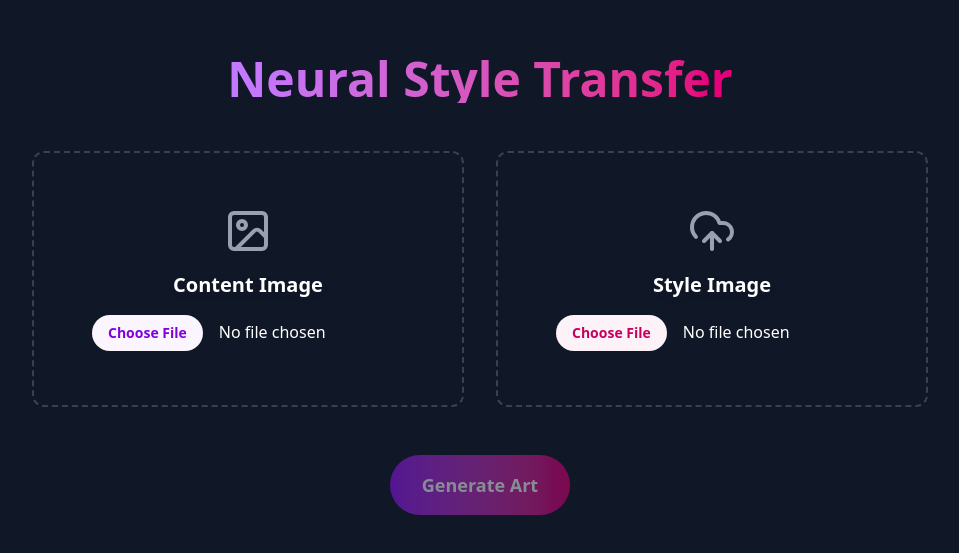
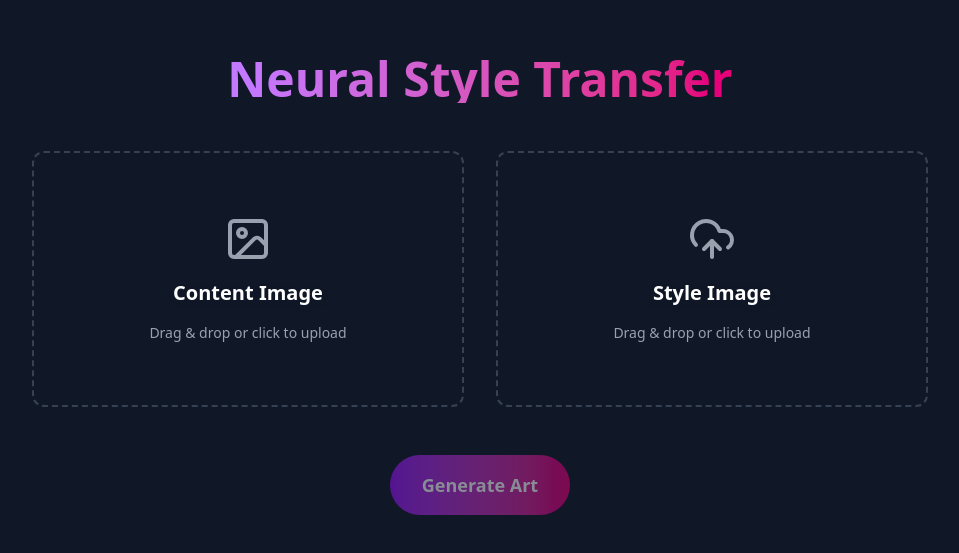
Before and after one commit to Kevo-03/Neural-Style-Transfer, a Next.js app in the folder frontend/: page / in a window 1280 px wide. Shown: the part 115-668 px from the top of the page, without its empty margins (160-1119 px from the left). Built offline with nearby package versions, Linux system fonts and the light colour scheme; no server answers.

Commit message:
drag and drop

```diff
--- a/frontend/src/app/page.tsx
+++ b/frontend/src/app/page.tsx
@@ -15,6 +15,9 @@ export default function Home() {
   const [isUploading, setIsUploading] = useState(false);
   const [status, setStatus] = useState<string>("IDLE"); // IDLE, UPLOADING, PROCESSING, COMPLETED, FAILED
   const [resultImage, setResultImage] = useState<string | null>(null);
+  const [isDraggingContent, setIsDraggingContent] = useState(false);
+  const [isDraggingStyle, setIsDraggingStyle] = useState(false);
+  const [errorMessage, setErrorMessage] = useState<string | null>(null);
 
   const handleFileChange = (
     e: React.ChangeEvent<HTMLInputElement>,
@@ -25,6 +28,7 @@ export default function Home() {
       const file = e.target.files[0];
       setFile(file);
       setPreview(URL.createObjectURL(file));
+      setErrorMessage(null);
     }
   };
 
@@ -81,60 +85,119 @@ export default function Home() {
     }
   };
 
+  const handleDragOver = (e: React.DragEvent<HTMLDivElement>, setDragging: (b: boolean) => void) => {
+    e.preventDefault(); // Crucial: prevents the browser from opening the file
+    setDragging(true);
+  };
+
+  const handleDragLeave = (e: React.DragEvent<HTMLDivElement>, setDragging: (b: boolean) => void) => {
+    e.preventDefault();
+    setDragging(false);
+  };
+
+  const handleDrop = (
+    e: React.DragEvent<HTMLDivElement>,
+    setFile: (f: File) => void,
+    setPreview: (url: string) => void,
+    setDragging: (b: boolean) => void
+  ) => {
+    e.preventDefault();
+    setDragging(false); // Turn off the highlight effect
+
+    // The files from a drop live in e.dataTransfer, not e.target!
+    if (e.dataTransfer.files && e.dataTransfer.files[0]) {
+      const file = e.dataTransfer.files[0];
+
+      // Quick safety check to ensure they dropped an image
+      if (!file.type.startsWith("image/")) {
+        setErrorMessage("Whoops! Please drop a valid image file (JPEG, PNG, etc.).");
+        return;
+      }
+
+      setFile(file);
+      setPreview(URL.createObjectURL(file));
+      setErrorMessage(null);
+    }
+  };
+
   return (
     <main className="flex min-h-screen flex-col items-center justify-center bg-gray-900 text-white p-24">
       <h1 className="text-5xl font-extrabold mb-12 bg-gradient-to-r from-purple-400 to-pink-600 bg-clip-text text-transparent">
         Neural Style Transfer
       </h1>
+      {/* Custom Error Message Display */}
+      {errorMessage && (
+        <div className="flex items-center gap-3 w-full max-w-4xl p-4 mb-8 bg-red-900/30 border border-red-500/50 rounded-lg text-red-200 animate-in fade-in slide-in-from-top-4">
+          <AlertCircle className="w-6 h-6 text-red-400 flex-shrink-0" />
+          <p className="font-medium">{errorMessage}</p>
+          <button
+            onClick={() => setErrorMessage(null)}
+            className="ml-auto text-red-400 hover:text-red-300 transition"
+          >
+            ✕
+          </button>
+        </div>
+      )}
 
       {/* Input Section - Only show if we are NOT done */}
       {status !== "COMPLETED" && (
         <div className="grid grid-cols-2 gap-8 w-full max-w-4xl animate-fade-in">
 
-          {/* Content Image */}
-          {/* ADDED: relative, overflow-hidden, h-64 */}
-          <div className={`flex flex-col items-center justify-center gap-4 p-8 border-2 border-dashed rounded-xl transition relative overflow-hidden h-64 ${contentFile ? 'border-purple-500 bg-gray-800' : 'border-gray-700 hover:border-gray-500'}`}>
-
+          {/* Content Image Box */}
+          <div
+            onDragOver={(e) => handleDragOver(e, setIsDraggingContent)}
+            onDragLeave={(e) => handleDragLeave(e, setIsDraggingContent)}
+            onDrop={(e) => handleDrop(e, setContentFile, setContentPreview, setIsDraggingContent)}
+            className={`flex flex-col items-center justify-center gap-4 p-8 border-2 border-dashed rounded-xl transition-all duration-200 relative overflow-hidden h-64
+              ${isDraggingContent ? 'border-purple-400 bg-gray-800 scale-[1.02] shadow-[0_0_15px_rgba(168,85,247,0.4)]' :
+                contentFile ? 'border-purple-500 bg-gray-800' : 'border-gray-700 hover:border-gray-500'}`}
+          >
             {contentPreview ? (
               <img src={contentPreview} alt="Content Preview" className="absolute inset-0 w-full h-full object-cover opacity-60" />
             ) : (
-              <ImageIcon className="w-12 h-12 text-gray-400 z-10 relative" />
+              <ImageIcon className={`w-12 h-12 z-10 relative transition-colors ${isDraggingContent ? 'text-purple-400' : 'text-gray-400'}`} />
             )}
 
-            {/* ADDED: z-10 relative to keep text above the image */}
             <h2 className="text-xl font-semibold z-10 relative drop-shadow-md">Content Image</h2>
+            <p className="text-sm text-gray-400 z-10 relative font-medium">Drag & drop or click to upload</p>
 
-            {/* ADDED: z-10 relative to keep input clickable */}
             <input
               type="file"
               accept="image/*"
               onChange={(e) => handleFileChange(e, setContentFile, setContentPreview)}
-              className="z-10 relative file:mr-4 file:py-2 file:px-4 file:rounded-full file:border-0 file:text-sm file:font-semibold file:bg-purple-50 file:text-purple-700 hover:file:bg-purple-100 cursor-pointer"
+              className="absolute inset-0 w-full h-full opacity-0 cursor-pointer z-20"
+              title=""
             />
           </div>
 
-          {/* Style Image */}
-          {/* ADDED: relative, overflow-hidden, h-64 */}
-          <div className={`flex flex-col items-center justify-center gap-4 p-8 border-2 border-dashed rounded-xl transition relative overflow-hidden h-64 ${styleFile ? 'border-pink-500 bg-gray-800' : 'border-gray-700 hover:border-gray-500'}`}>
-
+          {/* Style Image Box */}
+          <div
+            onDragOver={(e) => handleDragOver(e, setIsDraggingStyle)}
+            onDragLeave={(e) => handleDragLeave(e, setIsDraggingStyle)}
+            onDrop={(e) => handleDrop(e, setStyleFile, setStylePreview, setIsDraggingStyle)}
+            className={`flex flex-col items-center justify-center gap-4 p-8 border-2 border-dashed rounded-xl transition-all duration-200 relative overflow-hidden h-64
+              ${isDraggingStyle ? 'border-pink-400 bg-gray-800 scale-[1.02] shadow-[0_0_15px_rgba(236,72,153,0.4)]' :
+                styleFile ? 'border-pink-500 bg-gray-800' : 'border-gray-700 hover:border-gray-500'}`}
+          >
             {stylePreview ? (
               <img src={stylePreview} alt="Style Preview" className="absolute inset-0 w-full h-full object-cover opacity-60" />
             ) : (
-              <UploadCloud className="w-12 h-12 text-gray-400 z-10 relative" />
+              <UploadCloud className={`w-12 h-12 z-10 relative transition-colors ${isDraggingStyle ? 'text-pink-400' : 'text-gray-400'}`} />
             )}
 
             <h2 className="text-xl font-semibold z-10 relative drop-shadow-md">Style Image</h2>
+            <p className="text-sm text-gray-400 z-10 relative font-medium">Drag & drop or click to upload</p>
 
             <input
               type="file"
               accept="image/*"
               onChange={(e) => handleFileChange(e, setStyleFile, setStylePreview)}
-              className="z-10 relative file:mr-4 file:py-2 file:px-4 file:rounded-full file:border-0 file:text-sm file:font-semibold file:bg-pink-50 file:text-pink-700 hover:file:bg-pink-100 cursor-pointer"
+              className="absolute inset-0 w-full h-full opacity-0 cursor-pointer z-20"
+              title=""
             />
           </div>
         </div>
       )}
-
       {/* Button / Status Area */}
       <div className="mt-12">
         {status === "IDLE" && (
```
